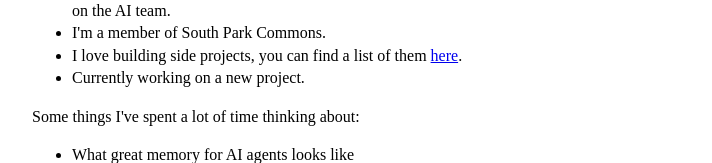
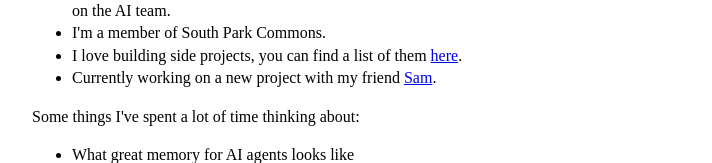
Before and after one commit to henry-dowling/henry.site, a plain HTML site: page index.html in a window 1280 px wide. Shown: the part 209-372 px from the top of the page, without its empty margins (283-995 px from the left). Drawn offline with Linux system fonts and the light colour scheme.

Commit message:
Mention Sam in current project description
Agent-Session: 01a09d69-c177-7f93-b261-a6c4c981cba4

```diff
--- a/index.html
+++ b/index.html
@@ -35,7 +35,7 @@
       <li> Cold emailed my way onto the early team at <a href="https://bubble.io/" target="_blank" rel="noopener noreferrer">Bubble</a> in 2020. I worked there until 2024, mostly on the AI team.</li>
       <li> I'm a member of South Park Commons. </li>
       <li> I love building side projects, you can find a list of them <a href="projects.html">here</a>. </li>
-      <li> Currently working on a new project. </li>
+      <li> Currently working on a new project with my friend <a href="https://x.com/samzliu">Sam</a>. </li>
     </ul>
 
     <p>Some things I've spent a lot of time thinking about:</p>
```
